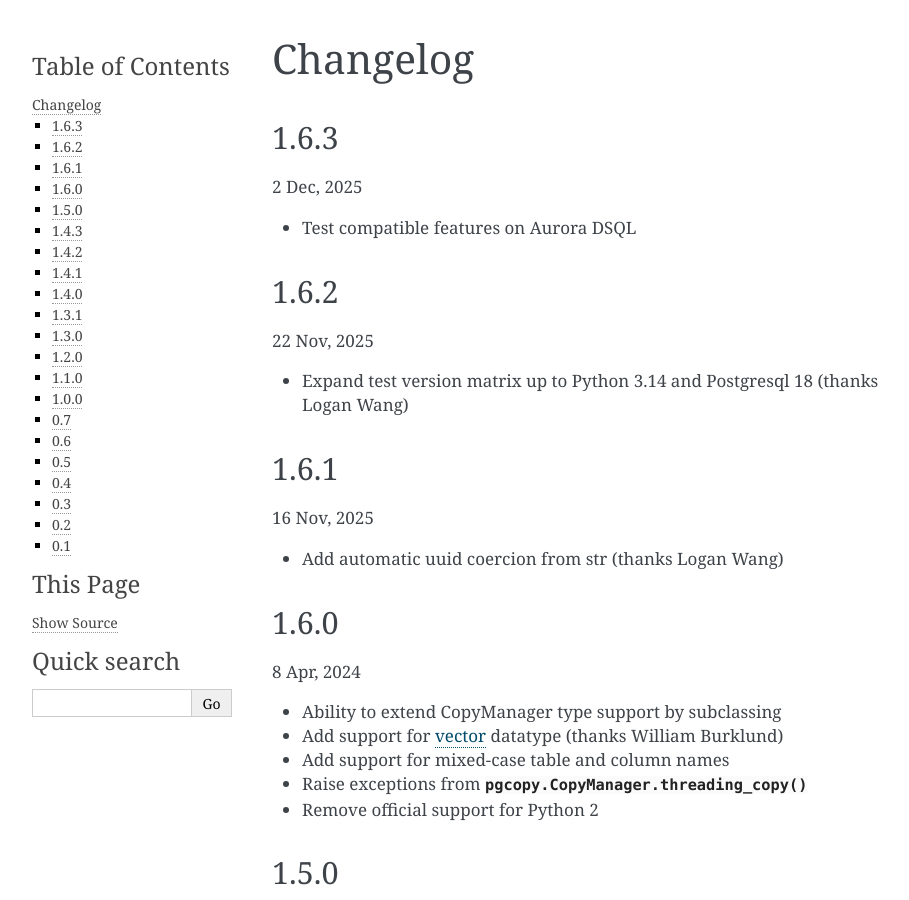
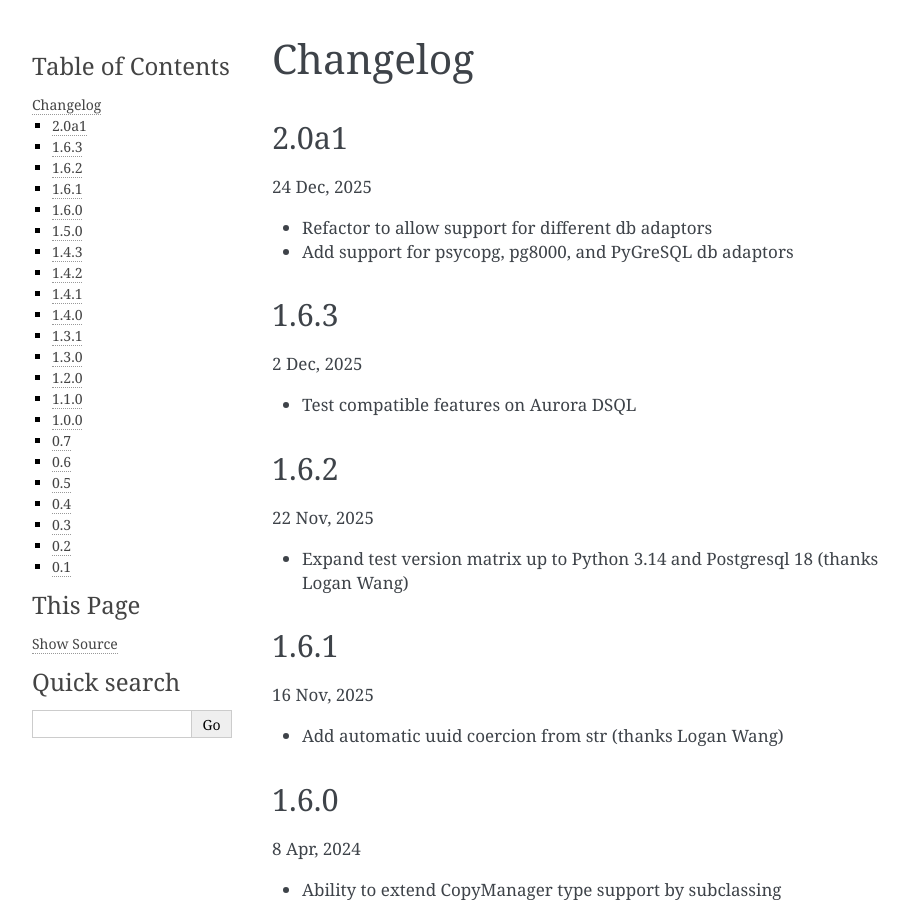
Before and after one commit to altaurog/pgcopy, a Sphinx documentation site: the page built from docs/changelog.rst, in a window 1280 px wide and 900 px high. Shown: the whole window, without its empty margins (148-1057 px from the left). Built offline with Sphinx 7.4.7, drawn with Linux system fonts in a browser that asks for light colours.

Commit message:
chore: version 2.0a1

```diff
--- a/CHANGELOG.rst
+++ b/CHANGELOG.rst
@@ -1,5 +1,12 @@
 Changelog
 -----------
+2.0a1
+"""""
+24 Dec, 2025
+
+* Refactor to allow support for different db adaptors
+* Add support for psycopg, pg8000, and PyGreSQL db adaptors
+
 1.6.3
 """""
 2 Dec, 2025
--- a/docs/conf.py
+++ b/docs/conf.py
@@ -22,7 +22,7 @@ copyright = "2025, Aryeh Leib Taurog"
 author = "Aryeh Leib Taurog"
 
 # The full version, including alpha/beta/rc tags
-release = "1.6.3"
+release = "2.0a1"
 master_doc = "index"
 
 # -- General configuration ---------------------------------------------------
--- a/pgcopy/version.py
+++ b/pgcopy/version.py
@@ -1 +1 @@
-__version__ = "1.6.3"
+__version__ = "2.0a1"
```
